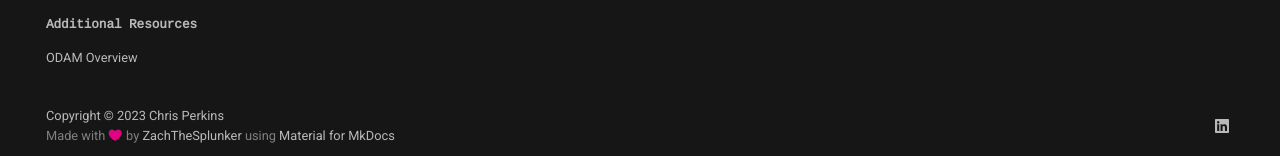
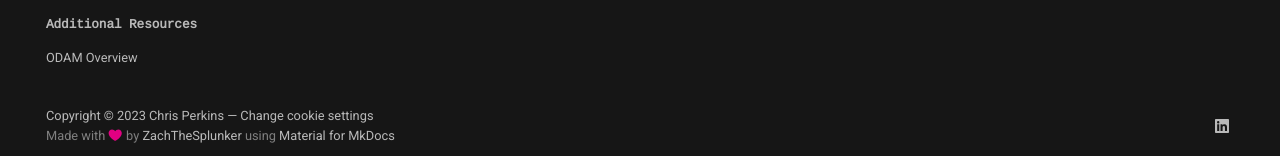
Before and after one commit to ZachChristensen28/odam-community, an MkDocs documentation site: the page built from docs/index.md, in a window 1280 px wide and 900 px high, scrolled down 1140 px. Shown: the part 741-897 px from the top of the window. Built offline with MkDocs 1.6.1 and Material for MkDocs 9.7.7, drawn with Linux system fonts in a browser that asks for light colours; part of the change alters nothing that is shown.

```diff
--- a/mkdocs.yml
+++ b/mkdocs.yml
@@ -59,6 +59,20 @@ extra_css:
   - stylesheets/extra.css
 
 extra:
+  consent:
+    title: Cookie consent
+    actions:
+      - accept
+      - reject
+      - manage
+    description: >-
+      We use cookies to recognize your repeated visits and preferences, as well
+      as to measure the effectiveness of our site and whether users
+      find what they're searching for. With your consent, you're helping us to
+      make our site better.
+  analytics:
+    provider: google
+    property: G-25B9F6WBBT
   social:
     - icon: fontawesome/brands/linkedin
       link: https://www.linkedin.com/in/cperkins2/
@@ -89,7 +103,9 @@ theme:
   palette:
     scheme: odam-light
 
-copyright: Copyright &copy; 2023 Chris Perkins
+copyright: >
+  Copyright &copy; 2023 Chris Perkins —
+  <a href="#__consent">Change cookie settings</a>
 
 nav:
   - Home: index.md
```
